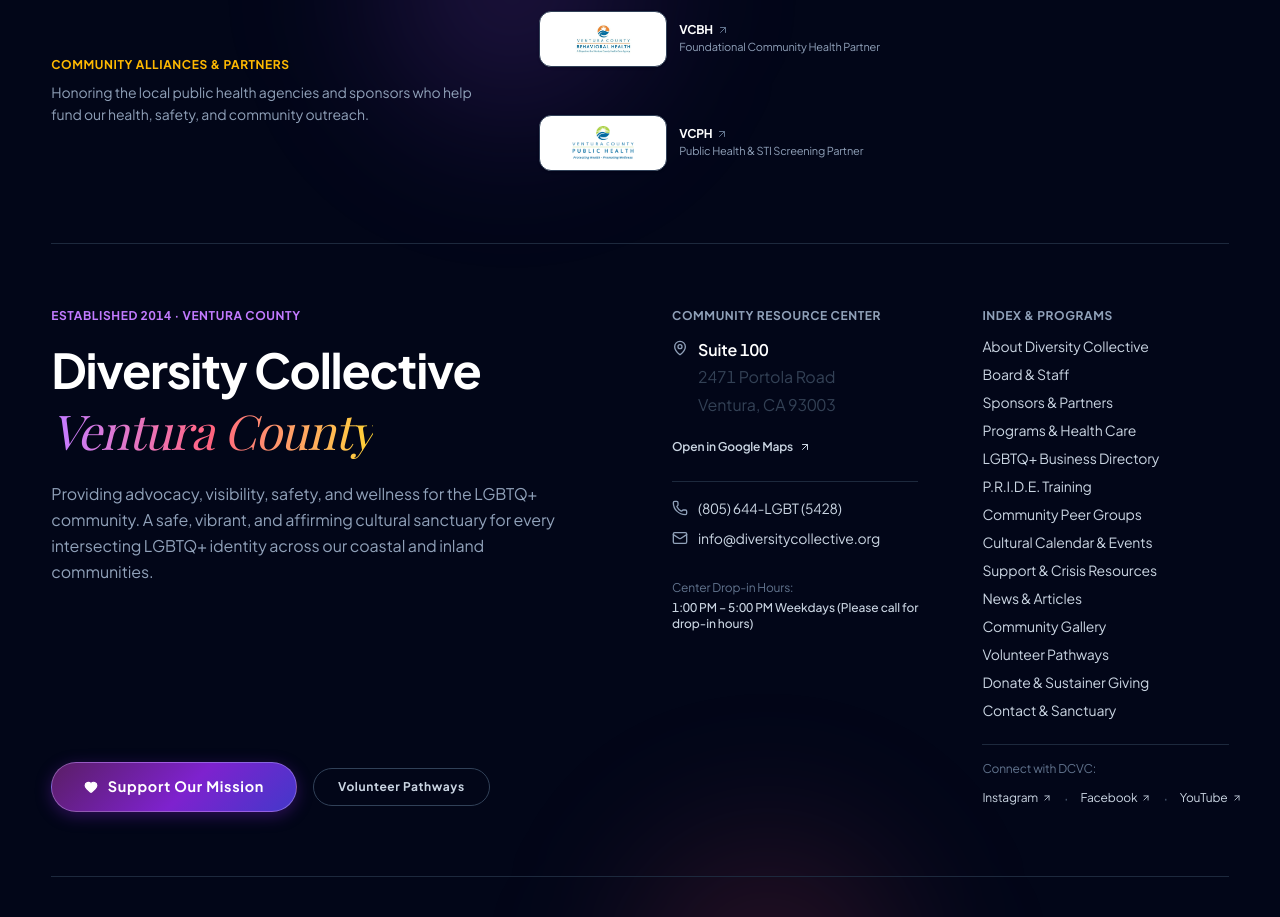
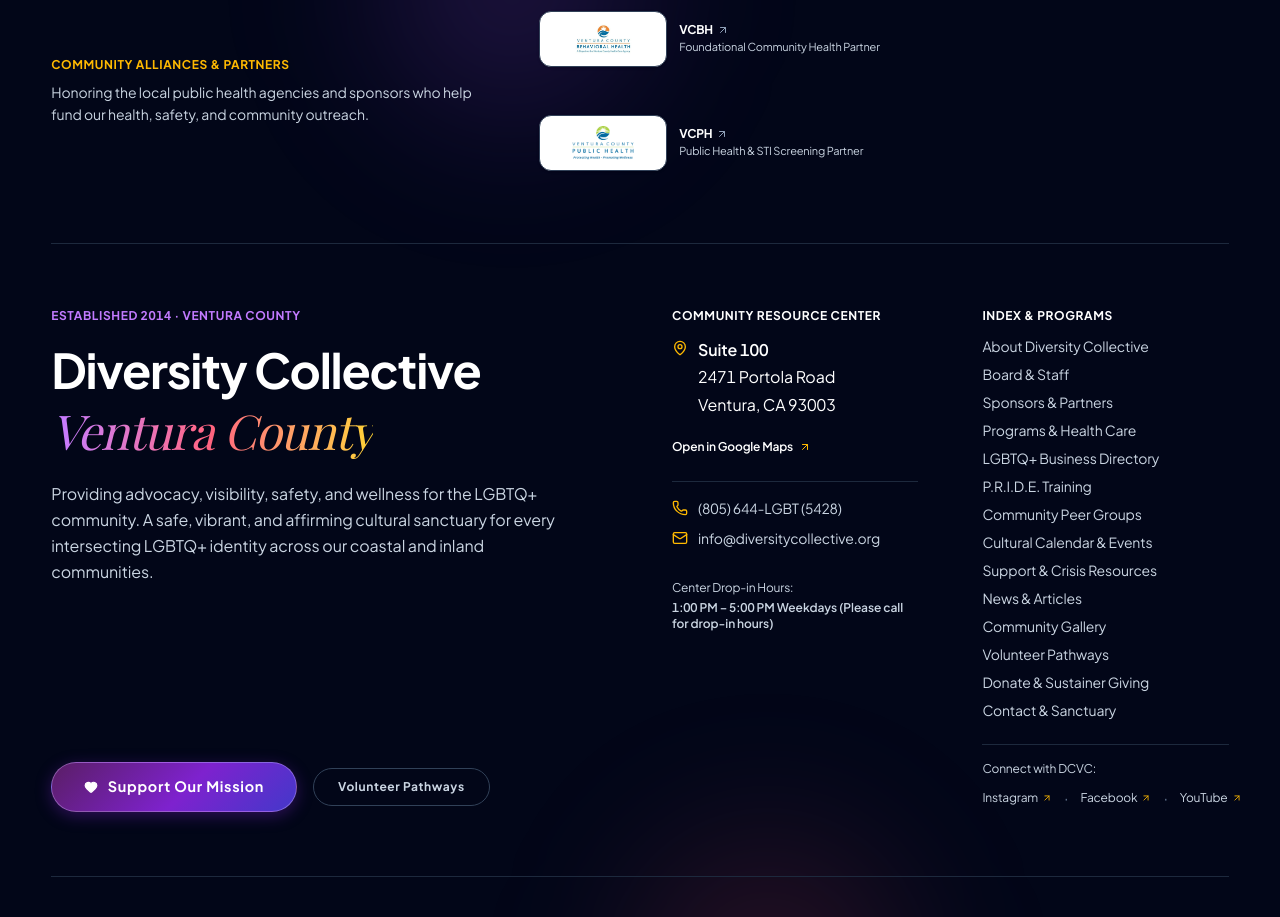
Before and after one commit to ritesh2445/diversity-collectives-v1, a React (Vite) app: page /news in a window 1280 px wide. Shown: the part 1880-2797 px from the top of the page. Built offline with nearby package versions, Linux system fonts and the light colour scheme; no server answers; a web font is replaced by a local one.

Commit message:
fix(contrast): change all grey text in footer and dark sections to crisp white and enforce button contrast rules

```diff
--- a/src/components/Footer.jsx
+++ b/src/components/Footer.jsx
@@ -27,7 +27,7 @@ export default function Footer() {
               <span className="text-xs font-bold text-amber-400 tracking-wider uppercase">
                 COMMUNITY ALLIANCES & PARTNERS
               </span>
-              <p className="text-sm text-slate-400 leading-relaxed">
+              <p className="text-sm text-slate-200 leading-relaxed">
                 Honoring the local public health agencies and sponsors who help fund our health, safety, and community outreach.
               </p>
             </div>
@@ -56,9 +56,9 @@ export default function Footer() {
                   <div className="flex flex-col">
                     <span className="text-xs font-bold text-white flex items-center gap-1">
                       {sponsor.shortName}
-                      <ArrowUpRight className="w-3 h-3 text-slate-500" />
+                      <ArrowUpRight className="w-3 h-3 text-slate-400" />
                     </span>
-                    <span className="text-[11px] text-slate-400">{sponsor.role}</span>
+                    <span className="text-[11px] text-slate-300">{sponsor.role}</span>
                   </div>
                 </a>
               ))}
@@ -79,7 +79,7 @@ export default function Footer() {
                 Diversity Collective <br className="hidden sm:block" />
                 <span className="font-serif italic font-normal bg-gradient-to-r from-purple-400 via-rose-400 to-amber-300 bg-clip-text text-transparent">Ventura County</span>
               </h2>
-              <p className="text-sm md:text-base text-slate-400 max-w-lg leading-relaxed pt-1">
+              <p className="text-sm md:text-base text-slate-200 max-w-lg leading-relaxed pt-1">
                 {orgInfo.mission} A safe, vibrant, and affirming cultural sanctuary for every intersecting LGBTQ+ identity across our coastal and inland communities.
               </p>
             </div>
@@ -104,16 +104,16 @@ export default function Footer() {
           {/* Col 2: Physical CRC Anchor & Contact */}
           <div className="lg:col-span-3 flex flex-col gap-6">
             <div className="flex flex-col gap-3">
-              <span className="text-xs font-bold tracking-wider uppercase text-slate-400">
+              <span className="text-xs font-bold tracking-wider uppercase text-white">
                 Community Resource Center
               </span>
-              <address className="not-italic text-sm text-slate-300 flex flex-col gap-2 leading-relaxed">
+              <address className="not-italic text-sm text-white flex flex-col gap-2 leading-relaxed">
                 <div className="flex items-start gap-2.5">
-                  <MapPin className="w-4 h-4 text-slate-400 flex-shrink-0 mt-1" />
+                  <MapPin className="w-4 h-4 text-amber-400 flex-shrink-0 mt-1" />
                   <div>
                     <p className="font-semibold text-white">Suite 100</p>
-                    <p>2471 Portola Road</p>
-                    <p>Ventura, CA 93003</p>
+                    <p className="text-white">2471 Portola Road</p>
+                    <p className="text-white">Ventura, CA 93003</p>
                   </div>
                 </div>
                 <div className="pt-2">
@@ -121,10 +121,10 @@ export default function Footer() {
                     href={orgInfo.address.googleMapsUrl}
                     target="_blank"
                     rel="noopener noreferrer"
-                    className="inline-flex items-center gap-1.5 text-xs font-semibold text-slate-300 hover:text-white"
+                    className="inline-flex items-center gap-1.5 text-xs font-semibold text-white hover:text-amber-300 transition-colors"
                   >
                     <span>Open in Google Maps</span>
-                    <ArrowUpRight className="w-3 h-3" />
+                    <ArrowUpRight className="w-3 h-3 text-amber-400" />
                   </a>
                 </div>
               </address>
@@ -132,77 +132,77 @@ export default function Footer() {
 
             <div className="pt-4 border-t border-slate-800 flex flex-col gap-2.5 text-sm">
               <div className="flex items-center gap-2.5">
-                <Phone className="w-4 h-4 text-slate-400 flex-shrink-0" />
-                <a href={`tel:${orgInfo.phoneRaw}`} className="text-slate-300 hover:text-white transition-colors">
+                <Phone className="w-4 h-4 text-amber-400 flex-shrink-0" />
+                <a href={`tel:${orgInfo.phoneRaw}`} className="text-white hover:text-amber-300 transition-colors">
                   {orgInfo.phone}
                 </a>
               </div>
               <div className="flex items-center gap-2.5">
-                <Mail className="w-4 h-4 text-slate-400 flex-shrink-0" />
-                <a href={`mailto:${orgInfo.email}`} className="text-slate-300 hover:text-white transition-colors">
+                <Mail className="w-4 h-4 text-amber-400 flex-shrink-0" />
+                <a href={`mailto:${orgInfo.email}`} className="text-white hover:text-amber-300 transition-colors">
                   {orgInfo.email}
                 </a>
               </div>
             </div>
 
             <div className="pt-2">
-              <span className="text-xs text-slate-500 block mb-1">Center Drop-in Hours:</span>
-              <p className="text-xs text-slate-300 font-medium">{orgInfo.hours}</p>
+              <span className="text-xs text-slate-300 block mb-1">Center Drop-in Hours:</span>
+              <p className="text-xs text-white font-semibold">{orgInfo.hours}</p>
             </div>
           </div>
 
           {/* Col 3: Navigation Architecture & Socials */}
           <div className="lg:col-span-3 flex flex-col gap-6">
             <div className="flex flex-col gap-3">
-              <span className="text-xs font-bold tracking-wider uppercase text-slate-400">
+              <span className="text-xs font-bold tracking-wider uppercase text-white">
                 Index & Programs
               </span>
               <ul className="flex flex-col gap-2 text-sm">
-                <li><Link to="/about" className="text-slate-400 hover:text-white transition-colors">About Diversity Collective</Link></li>
-                <li><Link to="/board-and-staff" className="text-slate-400 hover:text-white transition-colors">Board & Staff</Link></li>
-                <li><Link to="/sponsors" className="text-slate-400 hover:text-white transition-colors">Sponsors & Partners</Link></li>
-                <li><Link to="/programs" className="text-slate-400 hover:text-white transition-colors">Programs & Health Care</Link></li>
-                <li><Link to="/directory" className="text-slate-400 hover:text-white transition-colors">LGBTQ+ Business Directory</Link></li>
-                <li><Link to="/training" className="text-slate-400 hover:text-white transition-colors">P.R.I.D.E. Training</Link></li>
-                <li><Link to="/community" className="text-slate-400 hover:text-white transition-colors">Community Peer Groups</Link></li>
-                <li><Link to="/events" className="text-slate-400 hover:text-white transition-colors">Cultural Calendar & Events</Link></li>
-                <li><Link to="/resources" className="text-slate-400 hover:text-white transition-colors">Support & Crisis Resources</Link></li>
-                <li><Link to="/news" className="text-slate-400 hover:text-white transition-colors">News & Articles</Link></li>
-                <li><Link to="/gallery" className="text-slate-400 hover:text-white transition-colors">Community Gallery</Link></li>
-                <li><Link to="/volunteer" className="text-slate-400 hover:text-white transition-colors">Volunteer Pathways</Link></li>
-                <li><Link to="/donate" className="text-slate-400 hover:text-white transition-colors">Donate & Sustainer Giving</Link></li>
-                <li><Link to="/contact" className="text-slate-400 hover:text-white transition-colors">Contact & Sanctuary</Link></li>
+                <li><Link to="/about" className="text-white/90 hover:text-amber-300 transition-colors">About Diversity Collective</Link></li>
+                <li><Link to="/board-and-staff" className="text-white/90 hover:text-amber-300 transition-colors">Board & Staff</Link></li>
+                <li><Link to="/sponsors" className="text-white/90 hover:text-amber-300 transition-colors">Sponsors & Partners</Link></li>
+                <li><Link to="/programs" className="text-white/90 hover:text-amber-300 transition-colors">Programs & Health Care</Link></li>
+                <li><Link to="/directory" className="text-white/90 hover:text-amber-300 transition-colors">LGBTQ+ Business Directory</Link></li>
+                <li><Link to="/training" className="text-white/90 hover:text-amber-300 transition-colors">P.R.I.D.E. Training</Link></li>
+                <li><Link to="/community" className="text-white/90 hover:text-amber-300 transition-colors">Community Peer Groups</Link></li>
+                <li><Link to="/events" className="text-white/90 hover:text-amber-300 transition-colors">Cultural Calendar & Events</Link></li>
+                <li><Link to="/resources" className="text-white/90 hover:text-amber-300 transition-colors">Support & Crisis Resources</Link></li>
+                <li><Link to="/news" className="text-white/90 hover:text-amber-300 transition-colors">News & Articles</Link></li>
+                <li><Link to="/gallery" className="text-white/90 hover:text-amber-300 transition-colors">Community Gallery</Link></li>
+                <li><Link to="/volunteer" className="text-white/90 hover:text-amber-300 transition-colors">Volunteer Pathways</Link></li>
+                <li><Link to="/donate" className="text-white/90 hover:text-amber-300 transition-colors">Donate & Sustainer Giving</Link></li>
+                <li><Link to="/contact" className="text-white/90 hover:text-amber-300 transition-colors">Contact & Sanctuary</Link></li>
               </ul>
             </div>
 
             <div className="pt-4 border-t border-slate-800">
-              <span className="text-xs text-slate-500 block mb-2">Connect with DCVC:</span>
+              <span className="text-xs text-slate-300 block mb-2">Connect with DCVC:</span>
               <div className="flex items-center gap-3">
                 <a
                   href={orgInfo.socials.instagram}
                   target="_blank"
                   rel="noopener noreferrer"
-                  className="text-xs text-slate-400 hover:text-white transition-colors flex items-center gap-1"
+                  className="text-xs text-white/90 hover:text-amber-300 transition-colors flex items-center gap-1"
                 >
-                  Instagram <ArrowUpRight className="w-2.5 h-2.5" />
+                  Instagram <ArrowUpRight className="w-2.5 h-2.5 text-amber-400" />
                 </a>
-                <span className="text-slate-600">·</span>
+                <span className="text-slate-500">·</span>
                 <a
                   href={orgInfo.socials.facebook}
                   target="_blank"
                   rel="noopener noreferrer"
-                  className="text-xs text-slate-400 hover:text-white transition-colors flex items-center gap-1"
+                  className="text-xs text-white/90 hover:text-amber-300 transition-colors flex items-center gap-1"
                 >
-                  Facebook <ArrowUpRight className="w-2.5 h-2.5" />
+                  Facebook <ArrowUpRight className="w-2.5 h-2.5 text-amber-400" />
                 </a>
-                <span className="text-slate-600">·</span>
+                <span className="text-slate-500">·</span>
                 <a
                   href={orgInfo.socials.youtube}
                   target="_blank"
                   rel="noopener noreferrer"
-                  className="text-xs text-slate-400 hover:text-white transition-colors flex items-center gap-1"
+                  className="text-xs text-white/90 hover:text-amber-300 transition-colors flex items-center gap-1"
                 >
-                  YouTube <ArrowUpRight className="w-2.5 h-2.5" />
+                  YouTube <ArrowUpRight className="w-2.5 h-2.5 text-amber-400" />
                 </a>
               </div>
             </div>
@@ -211,13 +211,13 @@ export default function Footer() {
         </div>
 
         {/* Bottom Legal & Nonprofit Disclosures */}
-        <div className="pt-10 flex flex-col md:flex-row items-start md:items-center justify-between gap-6 text-xs text-slate-500">
+        <div className="pt-10 flex flex-col md:flex-row items-start md:items-center justify-between gap-6 text-xs text-slate-300">
           <div className="flex flex-col gap-1">
-            <p>
+            <p className="text-slate-200">
               Diversity Collective Ventura County is a California 501(c)(3) nonprofit public benefit corporation.
             </p>
-            <p>
-              Federal EIN: <span className="font-mono text-slate-400">{orgInfo.ein}</span> · CA Corp Number: <span className="font-mono text-slate-400">{orgInfo.caCorpNumber}</span>
+            <p className="text-slate-300">
+              Federal EIN: <span className="font-mono text-white font-semibold">{orgInfo.ein}</span> · CA Corp Number: <span className="font-mono text-white font-semibold">{orgInfo.caCorpNumber}</span>
             </p>
           </div>
 
@@ -228,7 +228,7 @@ export default function Footer() {
                 window.scrollTo({ top: 0, behavior: 'smooth' });
                 window.dispatchEvent(new CustomEvent('replayWelcomeAnimation'));
               }}
-              className="hover:text-amber-300 transition-colors cursor-pointer inline-flex items-center gap-1 font-bold text-slate-400"
+              className="hover:text-amber-300 transition-colors cursor-pointer inline-flex items-center gap-1 font-bold text-white"
               title="Replay vibrant color entrance animation"
             >
               <span>🌈 Replay Welcome</span>
@@ -236,7 +236,7 @@ export default function Footer() {
             <span>·</span>
             <Link
               to="/accessibility"
-              className="hover:text-amber-300 transition-colors flex items-center gap-1 font-semibold text-slate-300"
+              className="hover:text-amber-300 transition-colors flex items-center gap-1 font-semibold text-white"
             >
               <ShieldCheck className="w-3.5 h-3.5 text-amber-400" />
               Accessibility (WCAG 2.2 AA)
@@ -244,19 +244,19 @@ export default function Footer() {
             <span>·</span>
             <Link
               to="/privacy"
-              className="hover:text-slate-300 transition-colors"
+              className="text-slate-300 hover:text-white transition-colors"
             >
               Privacy Policy
             </Link>
             <span>·</span>
             <Link
               to="/terms"
-              className="hover:text-slate-300 transition-colors"
+              className="text-slate-300 hover:text-white transition-colors"
             >
               Terms & Conditions
             </Link>
             <span>·</span>
-            <span>© {new Date().getFullYear()} DCVC. All Rights Reserved.</span>
+            <span className="text-slate-300">© {new Date().getFullYear()} DCVC. All Rights Reserved.</span>
           </div>
         </div>
 
--- a/src/index.css
+++ b/src/index.css
@@ -429,19 +429,7 @@ img {
 button.btn-amber,
 a.btn-amber,
 button.btn-yellow,
-a.btn-yellow {
-  color: #020617 !important;
-}
-
-button.btn-amber *,
-a.btn-amber *,
-button.btn-yellow *,
-a.btn-yellow * {
-  color: #020617 !important;
-  stroke: #020617 !important;
-}
-
-/* Amber icon-pill buttons inside cards / action bars */
+a.btn-yellow,
 button[class*="bg-amber-400"],
 a[class*="bg-amber-400"],
 button[class*="bg-amber-300"],
@@ -449,10 +437,18 @@ a[class*="bg-amber-300"],
 button[class*="bg-yellow-400"],
 a[class*="bg-yellow-400"],
 button[class*="bg-yellow-300"],
-a[class*="bg-yellow-300"] {
+a[class*="bg-yellow-300"],
+button[class*="from-amber-"],
+a[class*="from-amber-"],
+button[class*="from-yellow-"],
+a[class*="from-yellow-"] {
   color: #020617 !important;
 }
 
+button.btn-amber *,
+a.btn-amber *,
+button.btn-yellow *,
+a.btn-yellow *,
 button[class*="bg-amber-400"] *,
 a[class*="bg-amber-400"] *,
 button[class*="bg-amber-300"] *,
@@ -460,37 +456,70 @@ a[class*="bg-amber-300"] *,
 button[class*="bg-yellow-400"] *,
 a[class*="bg-yellow-400"] *,
 button[class*="bg-yellow-300"] *,
-a[class*="bg-yellow-300"] * {
+a[class*="bg-yellow-300"] *,
+button[class*="from-amber-"] *,
+a[class*="from-amber-"] *,
+button[class*="from-yellow-"] *,
+a[class*="from-yellow-"] * {
   color: #020617 !important;
   stroke: #020617 !important;
 }
 
-/* --- Purple / dark CTA buttons: white text --- */
+/* --- Purple / dark CTA buttons: crisp white text --- */
 .btn-primary,
-.btn-primary * {
-  color: #FFFFFF !important;
-}
-
-/* Purple/dark icon-pill buttons only (button & a elements) */
+.btn-primary *,
 button[class*="bg-[#5A1E65]"],
 a[class*="bg-[#5A1E65]"],
 button[class*="bg-purple-900"],
 a[class*="bg-purple-900"],
 button[class*="bg-purple-800"],
-a[class*="bg-purple-800"] {
+a[class*="bg-purple-800"],
+button[class*="bg-purple-950"],
+a[class*="bg-purple-950"],
+button[class*="from-rose-600"],
+a[class*="from-rose-600"],
+button[class*="from-purple-900"],
+a[class*="from-purple-900"] {
   color: #FFFFFF !important;
 }
 
 button[class*="bg-[#5A1E65]"] span,
 a[class*="bg-[#5A1E65]"] span,
-button[class*="bg-[#5A1E65]"] svg:not(.text-amber-300):not(.text-amber-400):not(.text-rose-300):not(.text-emerald-300),
-a[class*="bg-[#5A1E65]"] svg:not(.text-amber-300):not(.text-amber-400):not(.text-rose-300):not(.text-emerald-300),
+button[class*="bg-[#5A1E65]"] strong,
+a[class*="bg-[#5A1E65]"] strong,
 button[class*="bg-purple-900"] span,
 a[class*="bg-purple-900"] span,
+button[class*="bg-purple-900"] strong,
+a[class*="bg-purple-900"] strong,
 button[class*="bg-purple-800"] span,
-a[class*="bg-purple-800"] span {
+a[class*="bg-purple-800"] span,
+button[class*="bg-purple-950"] span,
+a[class*="bg-purple-950"] span,
+button[class*="from-rose-600"] span,
+a[class*="from-rose-600"] span,
+button[class*="from-purple-900"] span,
+a[class*="from-purple-900"] span {
   color: #FFFFFF !important;
+}
+
+button[class*="bg-[#5A1E65]"] svg:not([class*="text-amber-"]):not([class*="text-rose-"]):not([class*="text-emerald-"]),
+a[class*="bg-[#5A1E65]"] svg:not([class*="text-amber-"]):not([class*="text-rose-"]):not([class*="text-emerald-"]),
+button[class*="bg-purple-900"] svg:not([class*="text-amber-"]):not([class*="text-rose-"]):not([class*="text-emerald-"]),
+a[class*="bg-purple-900"] svg:not([class*="text-amber-"]):not([class*="text-rose-"]):not([class*="text-emerald-"]),
+button[class*="from-rose-600"] svg:not([class*="text-amber-"]):not([class*="text-rose-"]):not([class*="text-emerald-"]),
+a[class*="from-rose-600"] svg:not([class*="text-amber-"]):not([class*="text-rose-"]):not([class*="text-emerald-"]) {
   stroke: #FFFFFF !important;
+  color: #FFFFFF !important;
+}
+
+/* Ensure text elements inside dark containers inherit light text color instead of default --text-body */
+.bg-slate-900 p,
+.bg-slate-950 p,
+.bg-purple-950 p,
+[class*="bg-slate-900"] p,
+[class*="bg-slate-950"] p,
+[class*="bg-purple-950"] p {
+  color: inherit;
 }
 
 /* Focus States */
```
Also changed, not shown: src/pages/Donate.jsx (+4 -4 lines), src/pages/PrivacyPolicy.jsx (+5 -5 lines).
